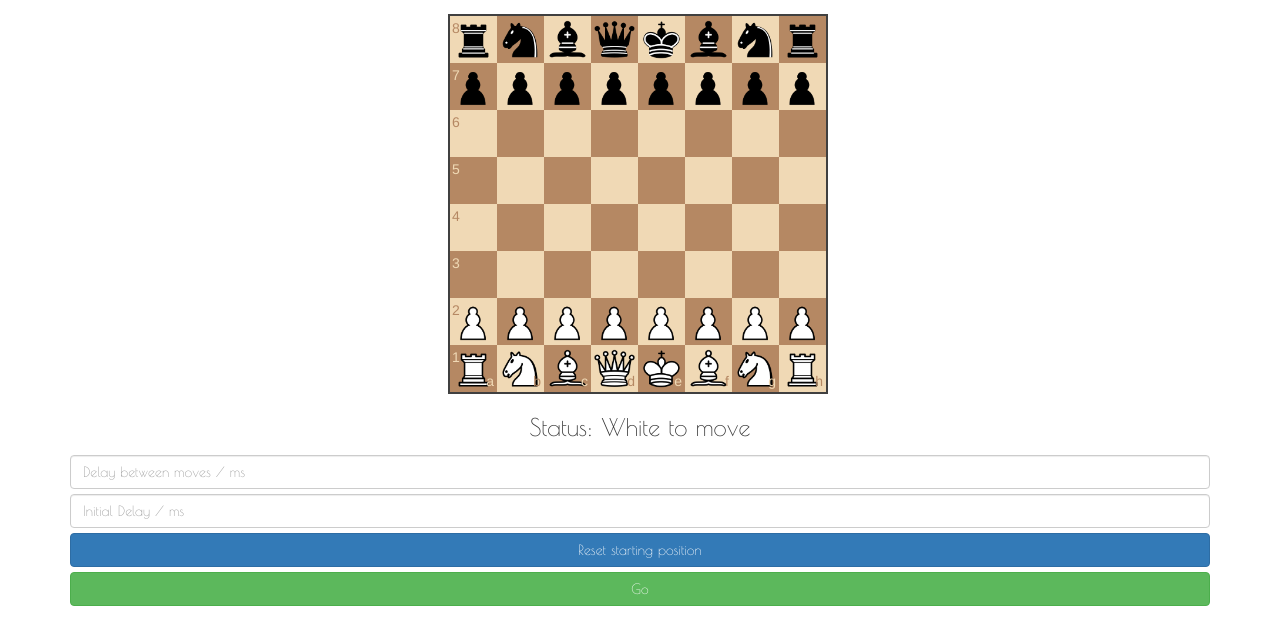
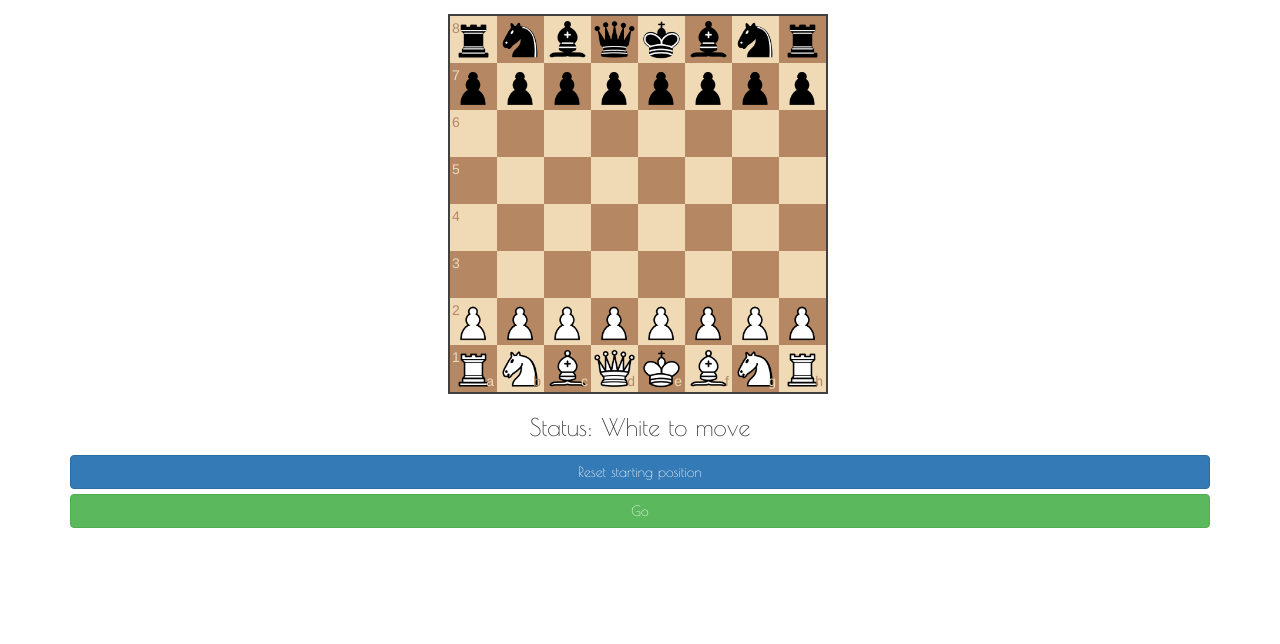
Before and after one commit to liamFerris/ChessUtils, a plain HTML site: page gif.html in a window 1280 px wide. Shown: the part 58-702 px from the top of the page. Drawn offline with nearby package versions, Linux system fonts and the light colour scheme.

Commit message:
some cleanup

```diff
--- a/gif.html
+++ b/gif.html
@@ -62,9 +62,9 @@
 
       <div class="container">
         <div class="span2">
-
+          <!--
           <input type="number" id="delay" style="margin-top:5px;"pattern="[0-9]*" inputmode="numeric" id="delay" class="form-control" placeholder="Delay between moves / ms">
-          <input type="number" id="initDelay" style="margin-top:5px;"pattern="[0-9]*" inputmode="numeric" id="initdelay" class="form-control" placeholder="Initial Delay / ms">
+          <input type="number" id="initDelay" style="margin-top:5px;"pattern="[0-9]*" inputmode="numeric" id="initdelay" class="form-control" placeholder="Initial Delay / ms">-->
           <input type="button" style="margin-top:5px;"id="resetBtn" class="btn btn-primary btn-block" value="Reset starting position" onclick="reset()" />
           <input type="button" id="gifBtn" class="btn btn-success btn-block" value="Go" onclick="gifgo()" />
 
@@ -73,8 +73,8 @@
       </div>
 
       <br>
-      <div class="container">
-        <img id="something"/>
+      <div class="container" style="width:100%;">
+        <img style="margin:auto;" id="something"/>
       </div>
       <br>
 
```
